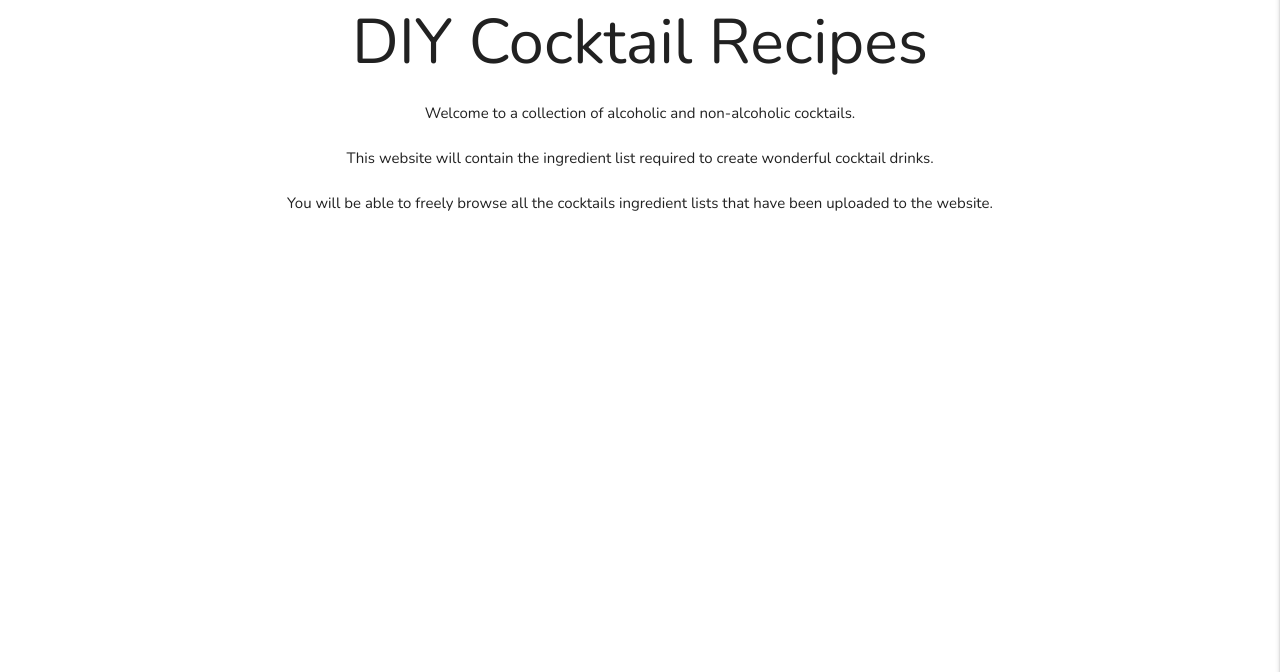
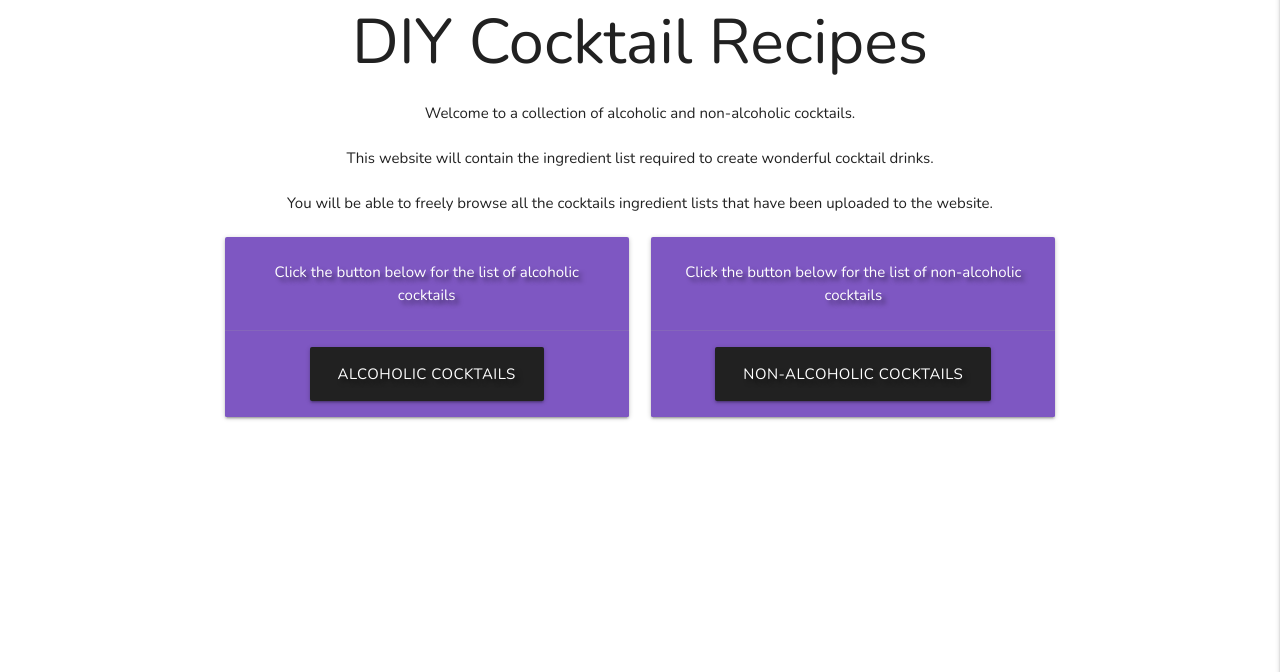
Before and after one commit to davidhuk/david-harris-mp3, a Flask app: page / in a window 1280 px wide. Shown: the part 98-770 px from the top of the page. Run offline with Flask 2, Linux system fonts and the light colour scheme; some libraries are stand-ins or nearby versions.

Commit message:
Added Google Materialize buttons to home_page.html to allow easy navigation directly to cocktail lists pages.

```diff
--- a/templates/home_page.html
+++ b/templates/home_page.html
@@ -3,13 +3,36 @@
 
 <h1 class="center-align">DIY Cocktail Recipes</h1>
 
-<p class="center-align">Welcome to a collection of alcoholic and non-alcoholic cocktails.
-<br>
-<br>
-This website will contain the ingredient list required to create wonderful cocktail drinks.
-<br>
-<br>
-You will be able to freely browse all the cocktails ingredient lists that have been uploaded to the website.
+<p class="center-align">Welcome to a collection of alcoholic and non-alcoholic cocktails.<br><br>This website will
+    contain the ingredient list required to create wonderful cocktail drinks.<br><br>You will be able to freely browse
+    all the cocktails ingredient lists that have been uploaded to the website.
 </p>
 
+<div class="row">
+    <div class="col s12 m4 offset-m2 center-align">
+        <div class="card text-shadow deep-purple lighten-1 center-align">
+            <div class="card-content white-text">
+                <p>Click the button below for the list of alcoholic cocktails</p>
+            </div>
+            <div class="card-action">
+                <a href="{{ url_for('alcoholic_cocktails') }}"
+                    class="waves-effect waves-light btn-large text-shadow white-text grey darken-4 hoverable">Alcoholic
+                    Cocktails</a>
+            </div>
+        </div>
+    </div>
+    <div class="col s12 m4 center-align">
+        <div class="card text-shadow deep-purple lighten-1 center-align">
+            <div class="card-content white-text">
+                <p>Click the button below for the list of non-alcoholic cocktails</p>
+            </div>
+            <div class="card-action">
+                <a href="{{ url_for('non_alcoholic_cocktails') }}"
+                    class="waves-effect waves-light btn-large text-shadow white-text grey darken-4 hoverable">Non-Alcoholic
+                    Cocktails</a>
+            </div>
+        </div>
+    </div>
+</div>
+
 {% endblock %}
```
